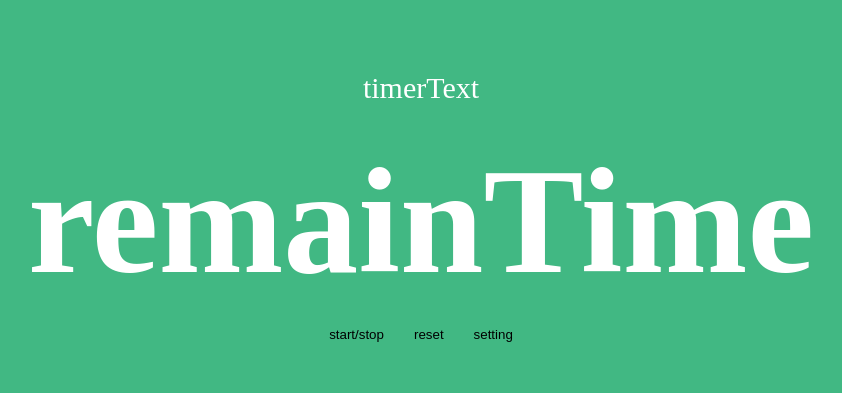
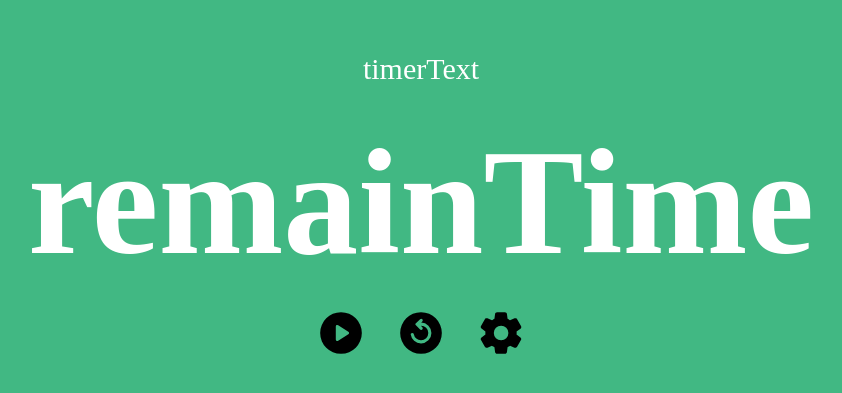
Before and after one commit to GitHWS/vue-pomodoro-timer, a Vue app: page / in a window 1280 px wide. Shown: the part 209-602 px from the top of the page, without its empty margins (219-1061 px from the left). Built offline with nearby package versions, Linux system fonts and the light colour scheme; a web font is replaced by a local one.

Commit message:
:lipstick: Timer 조작 아이콘 컴포넌트 배치 및 스타일 적용
Timer 조작 아이콘 컴포넌트 배치 및 스타일 적용

```diff
--- a/src/App.vue
+++ b/src/App.vue
@@ -5,14 +5,25 @@
       <h1 class="timer__remaining-time">remainTime</h1>
     </div>
     <div class="timer__controls">
-      <button>start/stop</button>
-      <button>reset</button>
-      <button>setting</button>
+      <button>
+        <icon-start class="timer__controls-icon" />
+      </button>
+      <button>
+        <icon-reset class="timer__controls-icon" />
+      </button>
+      <button>
+        <icon-setting class="timer__controls-icon" />
+      </button>
     </div>
   </section>
 </template>
 
-<script setup lang="ts"></script>
+<script setup lang="ts">
+import IconStart from './components/icons/IconStart.vue';
+import IconPause from './components/icons/IconPause.vue';
+import IconReset from './components/icons/IconReset.vue';
+import IconSetting from './components/icons/IconSetting.vue';
+</script>
 
 <style>
 .timer {
@@ -39,4 +50,9 @@
   display: flex;
   gap: 3rem;
 }
+
+.timer__controls-icon {
+  width: 5rem;
+  height: 5rem;
+}
 </style>
```
